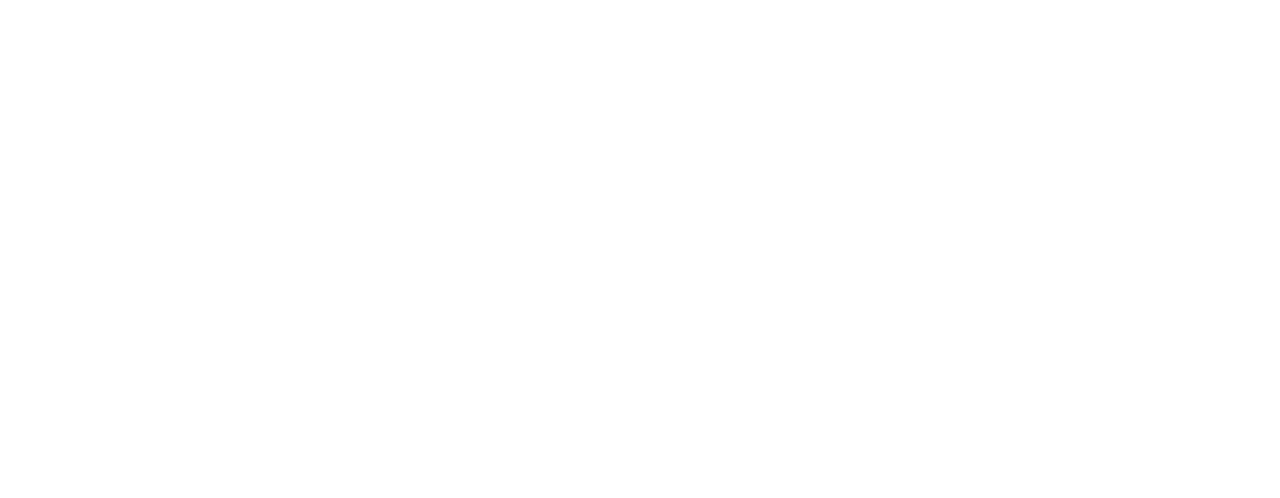
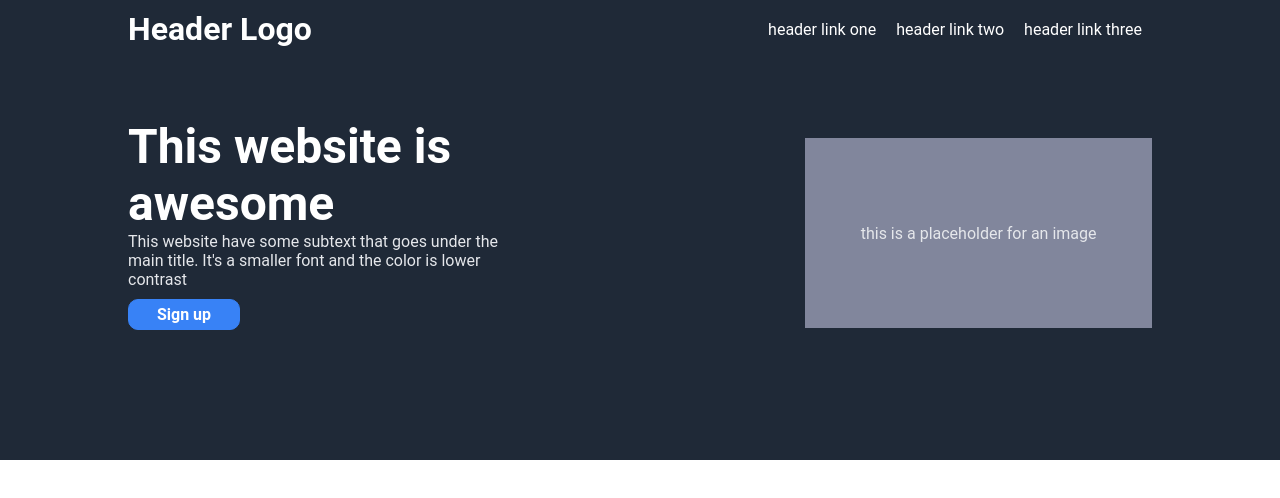
Before and after one commit to dragosc1/Landing-page, a plain HTML site: page index.html in a window 1280 px wide. Drawn offline with Linux system fonts and the light colour scheme; a web font is replaced by a local one.

Commit message:
Added the header and modified README.md

```diff
--- a/index.html
+++ b/index.html
@@ -4,10 +4,32 @@
     <meta charset="UTF-8">
     <meta http-equiv="X-UA-Compatible" content="IE=edge">
     <meta name="viewport" content="width=device-width, initial-scale=1.0">
-    <title>Dragos's page</title>
-    <link type="stylesheet" href="style.css">
+    <title>Landing page</title>
+    <link rel="stylesheet" href="style.css">
+    <link rel="stylesheet" href="https://use.typekit.net/ffd6mje.css">
 </head>
 <body>
-
+    <div class="header">
+        <div class="links">
+            <h1>Header Logo</h1>
+            <ul class="ul1">
+                <li>header link one</li>
+                <li>header link two</li>
+                <li>header link three</li>
+            </ul>
+        </div>
+        <div class="content">
+            <div class="info1">
+                <h1 class="title">This website is awesome</h1>
+                <p>This website have some subtext that goes under the main title. It's a smaller font and the color is lower contrast </p>
+                <div class="signup1">
+                    Sign up
+                </div>
+            </div>
+            <div class="img1">
+                <p>this is a placeholder for an image</p>
+            </div>
+        </div>
+    </div>
 </body>
 </html>
--- a/style.css
+++ b/style.css
@@ -0,0 +1,61 @@
+* {
+    padding: 0;
+    margin: 0;
+    color: white;
+    font-family: roboto;
+}
+.header {
+    background: #1F2937;
+    height: 450px;
+    padding-left: 10%;
+    padding-right: 10%;
+    padding-top: 10px;
+}
+.content {
+    display: flex;
+    margin-top: 70px;
+    height: 190px;
+    gap: 30%;
+}
+.title {
+    font-size: 48px;
+    font-weight: bolder;
+    width: 400px;
+}
+.info1 {
+    width: 370px;
+}
+p {
+    color:#E5E7EB;
+}
+.img1 {
+    display: flex;
+    justify-content: center;
+    align-items: center;
+    background-color: #81869c;
+    padding: 10px;
+    width: 400px;
+    margin-top: 20px;
+    height: 170px;
+}
+.signup1 {
+    background: #3882F6;
+    width: 100px;
+    text-align: center;
+    padding: 5px;
+    border: #3882F6 1px solid;
+    border-radius: 10px;
+    margin-top: 10px;
+    font-weight: bold;
+}
+.links {
+    display: flex;
+    align-items: center;
+    justify-content: space-between;
+}
+.ul1 {
+    display: flex;
+    list-style-type: none;
+    gap: 20px;
+    margin-right: 10px;
+}
```
Also changed, not shown: 1 other file.
